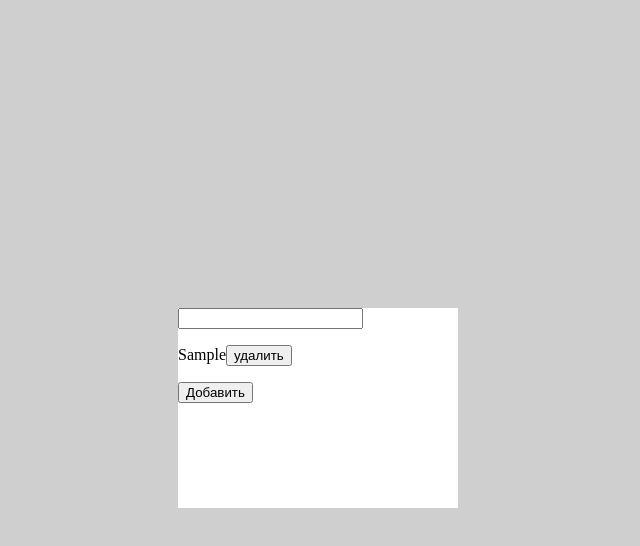
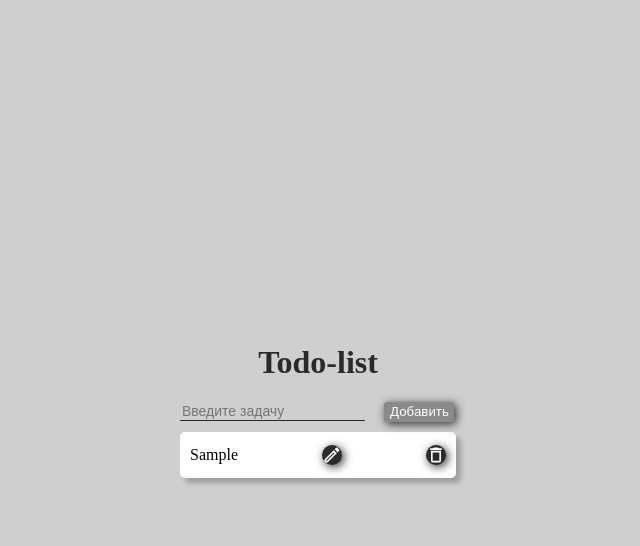
Before and after one commit to KeytFrey/todo-list_keyt, a plain HTML site: page index.html in a window 1280 px wide. Both pictures are taken after typing "Sample" into the empty fields and a click on the button "Добавить". Shown: the whole page, without its empty margins (322-962 px from the left). Drawn offline with Linux system fonts and the light colour scheme.

Commit message:
todo-list_js

```diff
--- a/app.js
+++ b/app.js
@@ -2,31 +2,74 @@ let inp = document.querySelector('.inp')
 let btn = document.querySelector('.btn')
 let tasks = document.querySelector('.tasks')
 
-
 let taskArr = []
 
 btn.addEventListener('click', () => {
-    taskArr.push(inp.value)
+    taskArr.push({checkbox: false, name: inp.value, flaginp: false})
     tasks.innerHTML = ''
     inp.value = ''
     renderTasks()
 })
 
-
-
 const renderTasks = () => {
     taskArr.forEach((elem) => {
+        // const inpCheckbox = document.createElement('input')
         const p = document.createElement('p')
+        const inpEdit = document.createElement('input')
         const btnDel = document.createElement('button')
-        btnDel.innerHTML = 'удалить'
-        p.innerHTML = elem
-        tasks.append(p)
-        p.append(btnDel)
+        const btnEdit = document.createElement('button')
+        const div = document.createElement('div')
+        // inpCheckbox.type = 'checkbox'
+        // inpCheckbox.classList.add('checkbox')
+        btnEdit.classList.add('btn-edit')
+        btnDel.classList.add('btn-del')
+        inpEdit.classList.add('inp-edit')
+        div.classList.add('task')
+        // inpCheckbox.addEventListener ('click', () => changeCheckbox(elem))
+        btnEdit.addEventListener ('click', () => EditTasks(elem))
+        btnDel.addEventListener ('click', () => deletTasks(elem))
 
-        btnDel.addEventListener ('click', () => {
-            p.remove()
-            taskArr.splice(p, 1)
-            console.log(taskArr)
-        })
+        // if (elem.checkbox) {
+        //     p.style.textDecoration = 'line-through'
+        //     div.append(p)
+        // }else {
+        //     p.style.textDecoration = 'none'
+        //     div.append(p)
+        // }
+
+        if(elem.flaginp) {
+            inpEdit.value = elem.name
+            inpEdit.addEventListener('keyup', (event) => changeInp(event.target.value, elem))
+            div.append(inpEdit)
+        }else {
+            p.innerHTML = elem.name
+            // div.append(inpCheckbox)
+            div.append(p)
+        }
+
+        div.append(btnEdit)
+        div.append(btnDel)
+        tasks.append(div)
     })
 }
+
+// function changeCheckbox(elem) {
+//     taskArr[taskArr.indexOf(elem)].checkbox = !taskArr[taskArr.indexOf(elem)].checkbox
+//     console.log(taskArr)
+// }
+
+function changeInp(value, elem) {
+    taskArr[taskArr.indexOf(elem)].name = value
+}
+
+function EditTasks(elem) {
+    taskArr[taskArr.indexOf(elem)].flaginp = !taskArr[taskArr.indexOf(elem)].flaginp
+    tasks.innerHTML = ''
+    renderTasks()
+}
+
+function deletTasks(elem) {
+    taskArr.splice(taskArr.indexOf(elem), 1)
+    tasks.innerHTML = ''
+    renderTasks()
+}
--- a/index.html
+++ b/index.html
@@ -5,13 +5,15 @@
     <meta http-equiv="X-UA-Compatible" content="IE=edge">
     <meta name="viewport" content="width=device-width, initial-scale=1.0">
     <link rel="stylesheet" href="style.css">
-    <title>Document</title>
+    <title>Todo-list</title>
 </head>
 <body>
+
     <div class="todo_list">
-        <input class="inp" type="text">
+        <h1>Todo-list</h1>
+        <input class="inp" type="text" placeholder="Введите задачу">
+        <button class="btn">Добавить</button>
         <div class="tasks"></div>
-        <button class="btn">Добавить</button>
     </div>
 
     <script src="app.js"></script>
--- a/style.css
+++ b/style.css
@@ -2,12 +2,102 @@ body {
     display: flex;
     justify-content: center;
     align-items: center;
+    width: 100%;
     height: 100vh;
+    margin: 0;
+
     background: #cfcfcf;
 }
 
+h1 {
+    text-align: center;
+    color: #2b2a2a;
+}
+
 .todo_list {
-    width: 280px;
-    height: 200px;
+    width: 276px;
+    height: auto;
+    max-height: 100vh;
+}
+
+.inp,
+.inp-edit {
+    margin-right: 15px;
+    font-size: 14px;
+    background: none;
+    border: none;
+    outline:none;
+    border-bottom: 1px solid #2b2a2a;
+}
+
+.inp:hover,
+.inp:focus,
+.inp-edit,
+.inp-edit {
+    border-bottom: 1px solid #8a8a8a;
+}
+
+.task{
+    display: flex;
+    justify-content: space-between;
+    align-items: center;
+    width: 256px;
+    height: 46px;
+    margin-top: 10px;
+    padding: 0 10px;
+    border-radius: 5px;
+    box-shadow: 5px 5px 5px 0px rgba(43, 42, 42, 0.29);
     background: #fff;
 }
+
+.btn,
+.btn-del,
+.btn-edit {
+    border:none;
+    box-shadow: 2px 2px 10px 0px #2b2a2a;
+    cursor: pointer;
+    color:#fff;
+    background: #2b2a2a;
+}
+
+.btn {
+    width: 70px;
+    height: 20px;
+    border-radius: 3px;
+}
+
+.btn-del,
+.btn-edit{
+    width: 20px;
+    height: 20px;
+    border-radius: 50%;
+}
+
+
+.btn-edit{
+    background: #2b2a2a url(./img/editw.svg) no-repeat center center / cover;
+}
+
+.btn-del{
+    background: #2b2a2a url(./img/deletew.svg) no-repeat center center / cover;
+}
+
+
+
+.btn-edit:hover,
+.btn-edit:focus,
+.btn-del:hover,
+.btn-del:focus,
+.btn:hover,
+.btn:focus {
+    outline: none;
+    background: #8a8a8a;
+}
+
+.btn-del:hover {
+    background: #8a8a8a url(./img/deleteb.svg) no-repeat center center / cover;
+}
+
+.btn-edit:hover{
+    background: #8a8a8a url(./img/editb.svg) no-repeat center center / cover;
+}
```
Also changed, not shown: img/deleteb.svg (added), img/deletew.svg (added), img/editb.svg (added), img/editw.svg (added).
